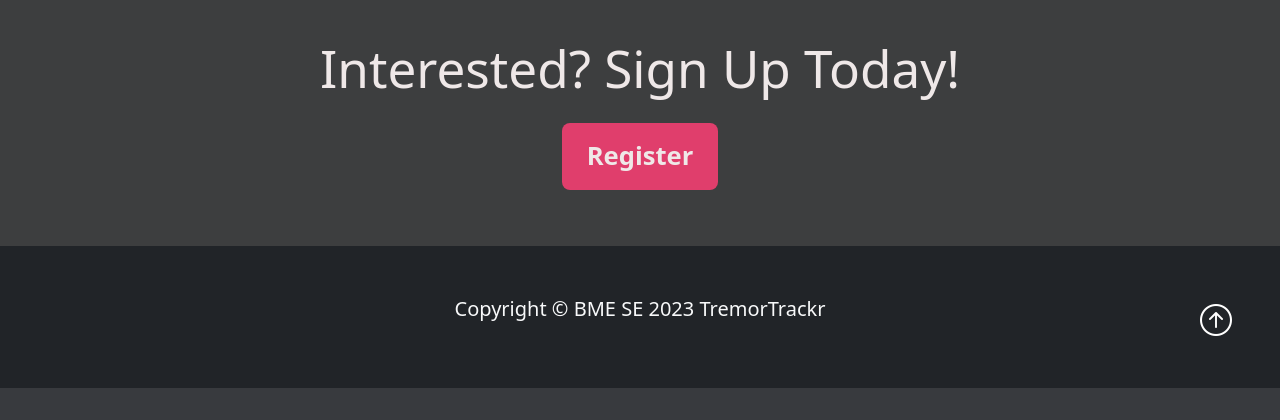
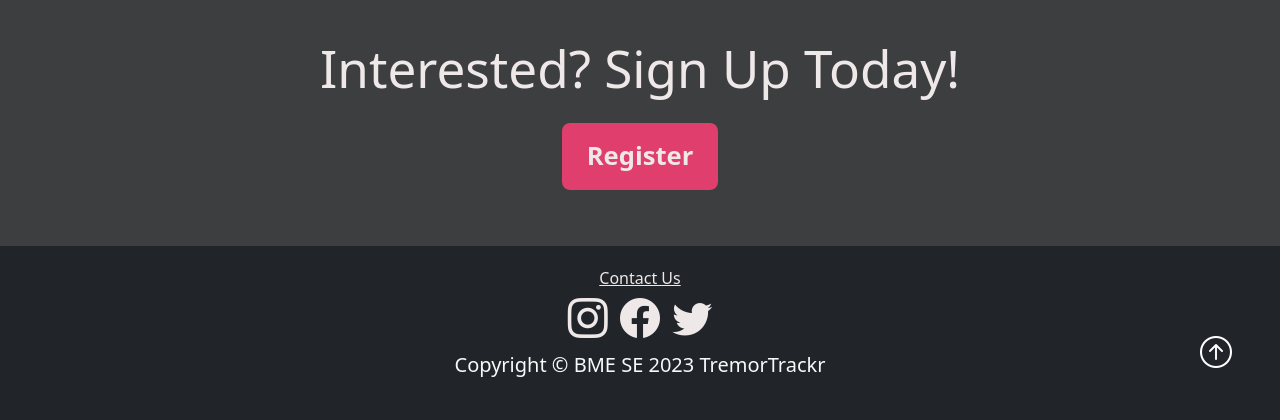
Before and after one commit to dzlotn/TremorTrackr, a Flask app: page / in a window 1280 px wide. Shown: the part 1844-2264 px from the top of the page. Before the commit the page ends 2232 px from the top, so only its background shows below. Run offline with Flask 3, Linux system fonts and the light colour scheme; some libraries are stand-ins or nearby versions.

Commit message:
Created a footer

```diff
--- a/TremorWebsite/static/css/styles.css
+++ b/TremorWebsite/static/css/styles.css
@@ -15,7 +15,14 @@
 .footer {
     background-color: var(--navbar-color);
 }
+.bi,.emailfoot{
+    color:var(--text-color2);
+}
+.bi:hover, .emailfoot:hover{
+    opacity:0.8;
+    color:var(--text-color2);
 
+}
 body {
     background-color: var(--main-bg-color);
     overflow-x: hidden;
--- a/TremorWebsite/templates/layout.html
+++ b/TremorWebsite/templates/layout.html
@@ -85,13 +85,21 @@
 
     {% block footer %}
     <!--Footer (Requires BootStrap Icon CSS)-->
-    <footer class="p-5 footer text-light text-center position-relative  nb-bg-color">
+    <footer class="p-3 footer text-light text-center position-relative nb-bg-color">
         <div class="container">
-            <p class="lead">Copyright &copy; BME SE 2023 TremorTrackr</p>
-            <a href="#" class="position-absolute bottom-0 end-0 p-5 ">
+            <p class="m-1"><a href="https://mail.google.com/mail/?view=cm&fs=1&tf=1&to=tremortrackr@gmail.com"
+                    target="_blank " class="emailfoot">Contact Us</a></p>
+            <a href="https://www.instagram.com" target="_blank"><i class="bi bi-instagram h1 p-1"></i></a>
+            <a href="https://www.facebook.com" target="_blank"><i class="bi bi-facebook h1 p-1"></i></a>
+            <a href="https://www.twitter.com" target="_blank"><i class="bi bi-twitter h1 p-1"></i></a>
+            <p class="lead p-2">
+                Copyright &copy;  BME SE 2023 TremorTrackr
+            </p>
+            <a href="#" class="position-absolute bottom-0 end-0 p-5">
                 <i class="bi bi-arrow-up-circle h2 icon-white"></i>
             </a>
         </div>
+
     </footer>
     {% endblock %}
 </body>
```
